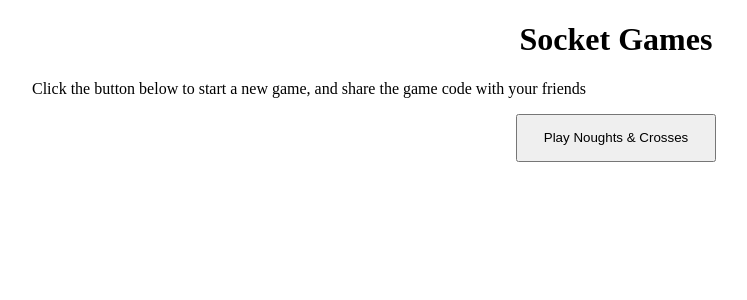
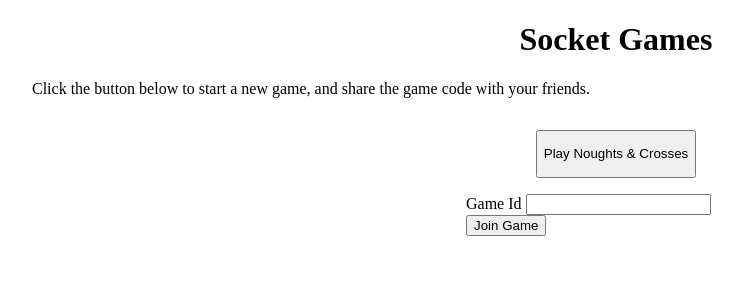
Before and after one commit to JM3ad/socket-games, a Python web app: template socket_games/templates/index.html in a window 1280 px wide. Shown: the top 300 px of the page, without its empty margins (24-771 px from the left). Run offline with Jinja, Linux system fonts and the light colour scheme; the template is opened without the code that fills it, so the values that code supplies are empty.

Commit message:
Added a simple join game function to the homepage

```diff
--- a/socket_games/static/css/main.css
+++ b/socket_games/static/css/main.css
@@ -9,6 +9,7 @@
 
 .game-selection {
     display: flex;
+    flex-direction: column;
     max-width: 60%;
     max-width: 300px;
     margin: auto;
@@ -20,4 +21,9 @@
     flex: 1;
     min-height: 3rem;
     max-width: 200px;
+    margin: 1rem;
 }
+
+.game-selection > form {
+
+}
--- a/socket_games/templates/index.html
+++ b/socket_games/templates/index.html
@@ -8,11 +8,17 @@
     </div>
 
     <div class="description">
-        Click the button below to start a new game, and share the game code with your friends
+        Click the button below to start a new game, and share the game code with your friends.
     </div>
 
     <div class="game-selection">
         <button id="start">Play Noughts & Crosses</button>
+
+        <form action="/join-game" method="POST">
+            <label for="game_id">Game Id</label>
+            <input type="text" name="game_id" />
+            <input type="submit" value="Join Game" />
+        </form>
     </div>
     <script src="./static/js/main.js"></script>
 </body>
--- a/socket_games/templates/tic_tac_toe.html
+++ b/socket_games/templates/tic_tac_toe.html
@@ -5,6 +5,7 @@
 <body>
     <div class="info">
         <button id="copy-button">Click to copy game link</button>
+        Or share this code with friends: {{ game_id }}
         <div id="player_role"></div>
     </div>
     <div hidden id="player_id">{{player_id}}</div>
```
Also changed, not shown: socket_games/app.py (+8 -2 lines).
